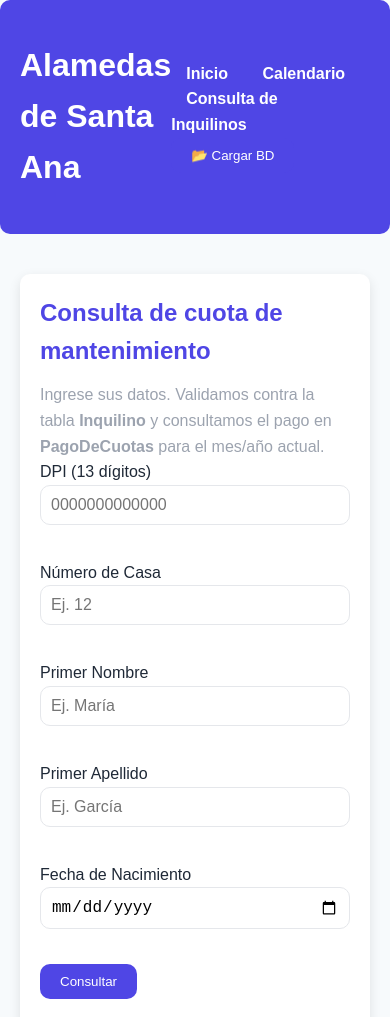
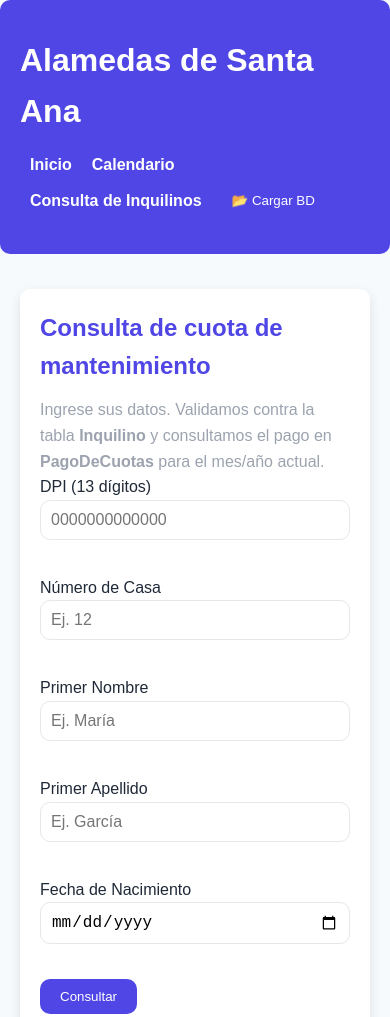
Before and after one commit to Dogsad797/Proyecto-1, a plain HTML site: page inquilinos.html in a window 390 px wide. Shown: the top 1017 px of the page. Drawn offline with nearby package versions, Linux system fonts and the light colour scheme; no server answers; files whose address does not match are found by name.

Commit message:
Update style.css

```diff
--- a/style.css
+++ b/style.css
@@ -38,7 +38,7 @@ a:hover {
 .container {
   max-width: 1200px;
   margin: 0 auto;
-  padding: 20px;
+  padding: 15px 20px;
 }
 
 header {
@@ -53,6 +53,8 @@ header .container {
   display: flex;
   justify-content: space-between;
   align-items: center;
+  flex-wrap: wrap; /* Permite que los elementos se ajusten */
+  gap: 10px;
 }
 
 header .logo {
@@ -62,7 +64,7 @@ header .logo {
 
 header nav a {
   color: #fff;
-  margin: 0 15px;
+  margin: 0 10px;
   font-weight: 600;
 }
 
@@ -80,6 +82,11 @@ section {
   border-radius: var(--border-radius);
   box-shadow: 0 4px 12px rgba(0, 0, 0, 0.1);
   margin-bottom: 20px;
+  transition: transform 0.2s ease;
+}
+
+.card:hover {
+  transform: translateY(-3px);
 }
 
 .card h2 {
@@ -132,8 +139,11 @@ select {
 input[type="text"]:focus,
 input[type="number"]:focus,
 input[type="date"]:focus,
-input[type="month"]:focus {
+input[type="month"]:focus,
+select:focus {
   border-color: var(--primary-color);
+  outline: none;
+  box-shadow: 0 0 5px rgba(79, 70, 229, 0.3);
 }
 
 .grid {
@@ -142,26 +152,54 @@ input[type="month"]:focus {
 }
 
 .grid-2 {
-  grid-template-columns: 1fr 1fr;
+  grid-template-columns: repeat(2, 1fr);
 }
 
 .grid-3 {
-  grid-template-columns: 1fr 1fr 1fr;
+  grid-template-columns: repeat(3, 1fr);
+}
+
+.grid-4 {
+  grid-template-columns: repeat(4, 1fr);
+}
+
+@media (max-width: 1024px) {
+  .grid-3 {
+    grid-template-columns: repeat(2, 1fr);
+  }
+  .grid-4 {
+    grid-template-columns: repeat(2, 1fr);
+  }
 }
 
 @media (max-width: 768px) {
-  .grid-2 {
+  .grid-2,
+  .grid-3,
+  .grid-4 {
     grid-template-columns: 1fr;
   }
-  .grid-3 {
-    grid-template-columns: 1fr 1fr;
+
+  header .container {
+    flex-direction: column;
+    align-items: flex-start;
+  }
+
+  header nav {
+    width: 100%;
+    display: flex;
+    justify-content: flex-start;
+    flex-wrap: wrap;
+  }
+
+  header nav a {
+    margin: 5px 10px;
   }
 }
 
 footer {
   background-color: var(--primary-color);
   color: white;
-  padding: 10px 0;
+  padding: 15px 0;
   text-align: center;
   margin-top: 20px;
 }
@@ -174,7 +212,7 @@ footer a:hover {
   text-decoration: underline;
 }
 
-
+/* Modal Dialog (for calendar events) */
 dialog {
   background-color: #fff;
   padding: 20px;
```
